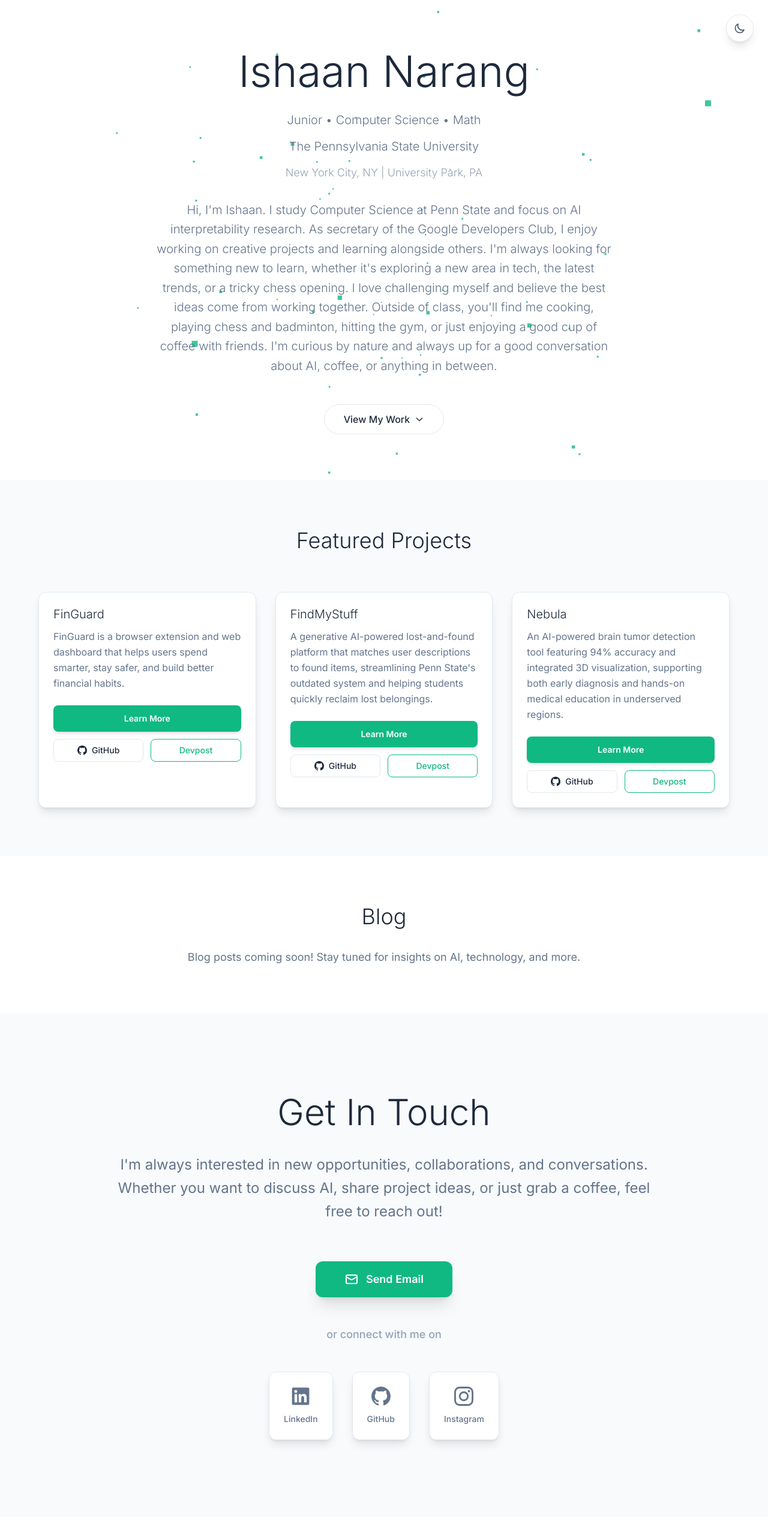
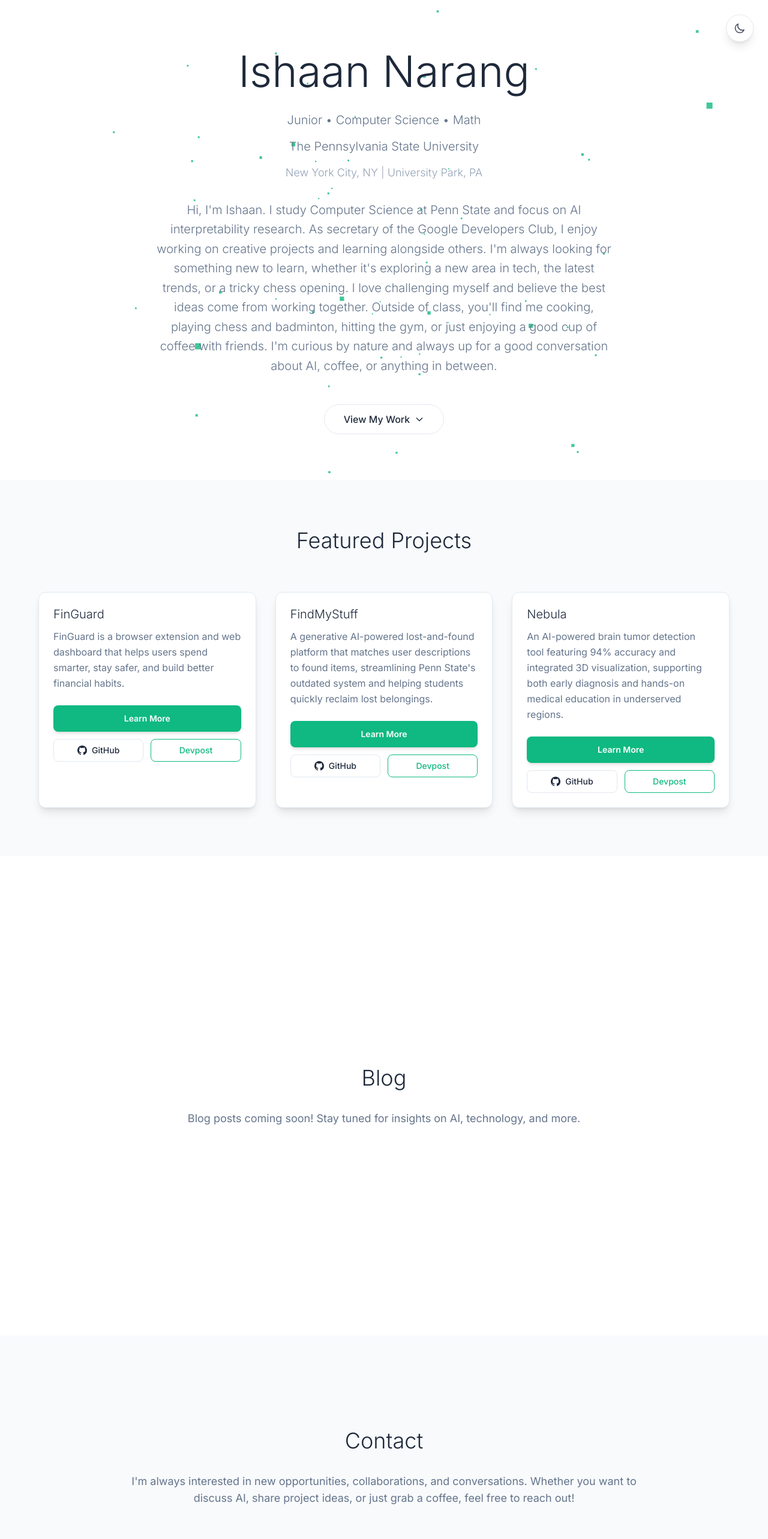
Before and after one commit to Ishaannarang22/portfolio-site, a Next.js app: page / in a window 1280 px wide. Shown: the top 2566 px of the page at 60% size. Before the commit the page ends 2529 px from the top, so only its background shows below. Built offline with nearby package versions, Linux system fonts and the light colour scheme.

Commit message:
made changes to sized, centered a div and made the ui consistent

```diff
--- a/components/Blog.tsx
+++ b/components/Blog.tsx
@@ -1,5 +1,6 @@
 'use client';
 
+import FloatingParticles from './FloatingParticles';
 import { useColors } from '@/hooks/useColors';
 
 interface BlogPost {
@@ -19,9 +20,10 @@ export default function Blog({ posts }: BlogProps) {
     return (
       <section
         id="blog"
-        className="py-20 px-4 sm:px-6 lg:px-8 transition-colors duration-300"
+        className="min-h-screen flex items-center justify-center py-20 px-8 sm:px-6 lg:px-8 transition-colors duration-300"
         style={{ backgroundColor: colors.background }}
       >
+
         <div className="max-w-4xl mx-auto text-center">
           <h2
             className="text-3xl sm:text-4xl font-semibold mb-8"
--- a/components/Contact.tsx
+++ b/components/Contact.tsx
@@ -19,20 +19,20 @@ export default function Contact({ contact }: ContactProps) {
   return (
     <section
       id="contact"
-      className="min-h-screen flex items-center justify-center py-32 px-4 sm:px-6 lg:px-8 transition-colors duration-300"
+      className="min-h-screen flex items-center justify-center py-20 px-8 sm:px-6 lg:px-8 transition-colors duration-300"
       style={{ backgroundColor: colors.backgroundSecondary }}
     >
-      <div className="max-w-6xl mx-auto text-center">
+      <div className="max-w-4xl mx-auto text-center">
         <div className="mb-16">
           <h2
-            className="text-5xl sm:text-6xl font-bold mb-8"
+            className="text-3xl sm:text-4xl font-semibold mb-8"
             style={{ color: colors.textPrimary }}
           >
-            Get In Touch
+            Contact
           </h2>
 
           <p
-            className="text-xl sm:text-2xl mb-12 max-w-4xl mx-auto leading-relaxed"
+            className="text-lg"
             style={{ color: colors.textSecondary }}
           >
             I&apos;m always interested in new opportunities, collaborations, and conversations.
@@ -62,7 +62,7 @@ export default function Contact({ contact }: ContactProps) {
             or connect with me on
           </div>
 
-          <div className="flex items-center gap-8">
+          <div className="flex items-center gap-8 ">
             <a
               href={contact.linkedin}
               target="_blank"
--- a/components/FloatingParticles.tsx
+++ b/components/FloatingParticles.tsx
@@ -76,7 +76,7 @@ export default function FloatingParticles() {
   return (
     <div
       ref={mountRef}
-      className="absolute inset-0 pointer-events-none"
+      className="fixed inset-0 pointer-events-none"
       style={{ zIndex: 1 }}
     />
   );
--- a/components/Hero.tsx
+++ b/components/Hero.tsx
@@ -1,6 +1,5 @@
 'use client';
 
-import FloatingParticles from './FloatingParticles';
 import { useColors } from '@/hooks/useColors';
 
 interface HeroProps {
@@ -21,7 +20,6 @@ export default function Hero({ name, bio, location, year, university, major, min
       className="relative min-h-screen flex items-center justify-center px-4 sm:px-6 lg:px-8 overflow-hidden"
       style={{ backgroundColor: colors.background }}
     >
-      <FloatingParticles />
       {/* Mobile Layout - Minimal */}
       <div className="relative max-w-4xl mx-auto text-center md:hidden" style={{ zIndex: 10 }}>
         <h1
--- a/components/LayoutContent.tsx
+++ b/components/LayoutContent.tsx
@@ -1,6 +1,7 @@
 'use client';
 
 import { useColors } from '@/hooks/useColors';
+import FloatingParticles from './FloatingParticles';
 
 interface LayoutContentProps {
   children: React.ReactNode;
@@ -11,12 +12,14 @@ export default function LayoutContent({ children }: LayoutContentProps) {
 
   return (
     <div
+      className="relative"
       style={{
         backgroundColor: colors.background,
         color: colors.textPrimary,
         minHeight: '100vh'
       }}
     >
+      <FloatingParticles />
       {children}
     </div>
   );
--- a/components/Projects.tsx
+++ b/components/Projects.tsx
@@ -2,6 +2,7 @@
 
 import Link from 'next/link';
 import { useColors } from '@/hooks/useColors';
+
 
 interface Project {
   id: string;
@@ -24,6 +25,7 @@ export default function Projects({ projects }: ProjectsProps) {
       className="py-20 px-4 sm:px-6 lg:px-8 transition-colors duration-300"
       style={{ backgroundColor: colors.backgroundSecondary }}
     >
+
       <div className="max-w-6xl mx-auto">
         <h2
           className="text-3xl sm:text-4xl font-semibold text-center mb-16"
```
